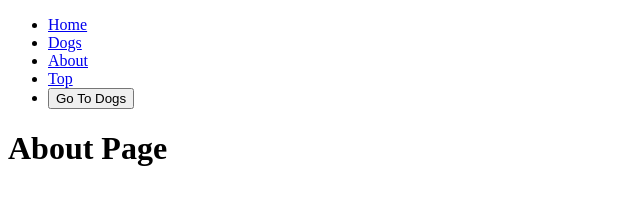
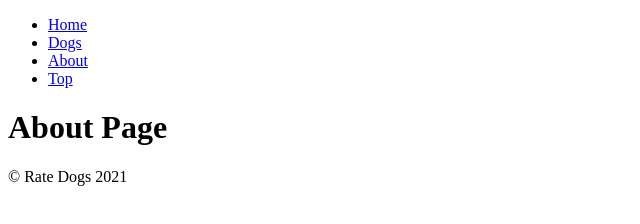
Before and after one commit to zmattingly/rate-dogs, a Gatsby site: page /about in a window 1280 px wide. Shown: the whole page, without its empty margins (0-640 px from the left). Built offline with nearby package versions, Linux system fonts and the light colour scheme; Gatsby itself is replaced by a stand-in of ours.

Commit message:
Step 03: Wrap all pages in Layout component

```diff
--- /dev/null
+++ b/gatsby-browser.js
@@ -0,0 +1,8 @@
+import React from 'react'
+
+import Layout from './src/components/Layout'
+
+// gatsby-browser.js allows us to hook into some of the API functions provided by Gatsby
+export function wrapPageElement({ element, props }) {
+  return <Layout {...props}>{element}</Layout>
+}
--- /dev/null
+++ b/gatsby-ssr.js
@@ -0,0 +1,8 @@
+import React from 'react'
+
+import Layout from './src/components/Layout'
+
+// gatsby-ssr.js is used for Server-Side Rendering (SSR)
+export function wrapPageElement({ element, props }) {
+  return <Layout {...props}>{element}</Layout>
+}
--- a/package.json
+++ b/package.json
@@ -18,6 +18,7 @@
       "wesbos"
     ],
     "rules": {
+      "react/jsx-props-no-spreading": 0,
       "react/prop-types": 0,
       "no-unused-vars": 0
     }
--- /dev/null
+++ b/src/components/Footer.jsx
@@ -0,0 +1,9 @@
+import React from 'react'
+
+const Footer = () => (
+  <footer>
+    <p>&copy; Rate Dogs {new Date().getFullYear()}</p>
+  </footer>
+)
+
+export default Footer
--- /dev/null
+++ b/src/components/Layout.jsx
@@ -0,0 +1,19 @@
+import React from 'react'
+
+import Footer from './Footer'
+import Nav from './Nav'
+
+// Layout automatically wraps all pages now through gatsby-browser.js
+const Layout = (props) => {
+  const { children } = props
+
+  return (
+    <div>
+      <Nav />
+      {children}
+      <Footer />
+    </div>
+  )
+}
+
+export default Layout
--- a/src/components/Nav.jsx
+++ b/src/components/Nav.jsx
@@ -1,15 +1,7 @@
 import React from 'react'
-import { Link, navigate } from 'gatsby'
+import { Link } from 'gatsby'
 
-const Nav = () => {
-  const goToDogs = () => {
-    setTimeout(() => {
-      console.log('Going to Dogs after 2 seconds')
-      navigate('/dogs', { replace: true })
-    }, 2000)
-  }
-
-  return (
+const Nav = () => (
   <nav>
     <ul>
       <li>
@@ -24,14 +16,8 @@ const Nav = () => {
       <li>
         <Link to="/top">Top</Link>
       </li>
-        <li>
-          <button type="button" onClick={goToDogs}>
-            Go To Dogs
-          </button>
-        </li>
     </ul>
   </nav>
 )
-}
 
 export default Nav
--- a/src/pages/about.jsx
+++ b/src/pages/about.jsx
@@ -1,12 +1,9 @@
 import React from 'react'
 
-import Nav from '../components/Nav'
-
 const AboutPage = () => (
-  <div>
-    <Nav />
+  <>
     <h1>About Page</h1>
-  </div>
+  </>
 )
 
 export default AboutPage
```
Also changed, not shown: src/pages/dogs.jsx (+2 -5 lines), src/pages/index.jsx (+2 -5 lines), src/pages/top.jsx (+2 -5 lines). Lines whose indentation alone changed are shown as unchanged.
